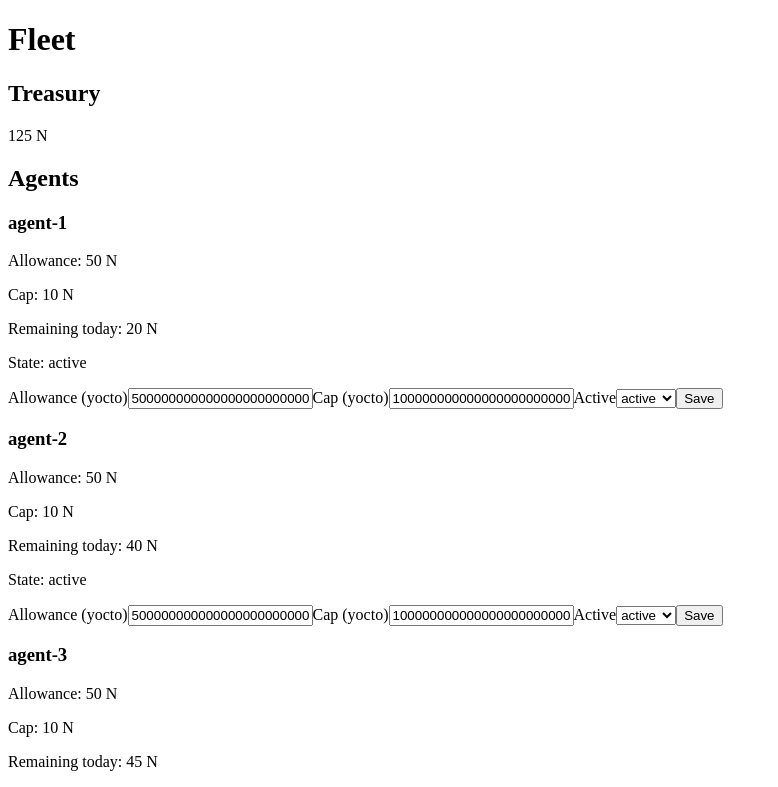
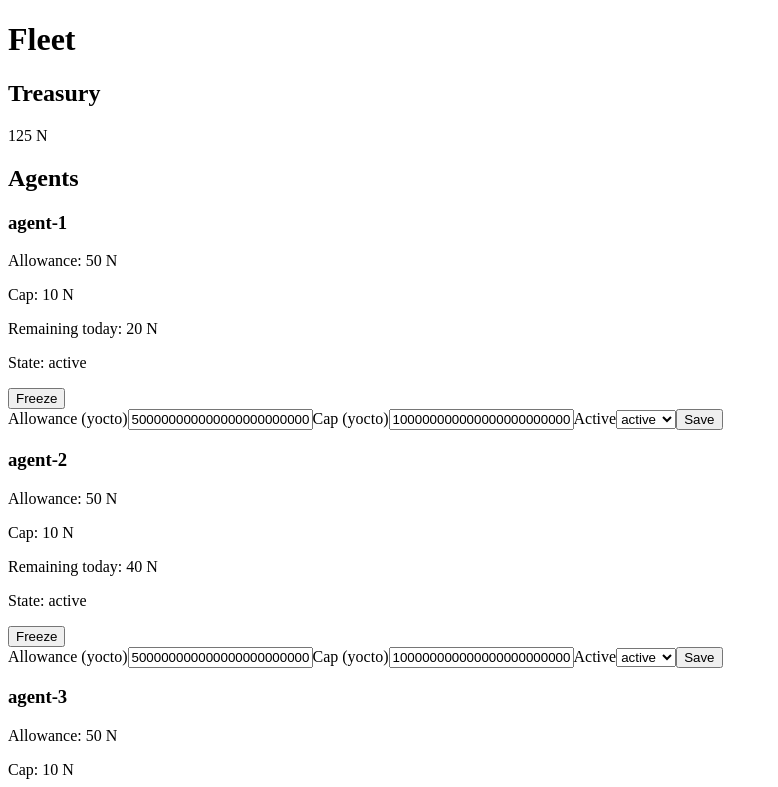
Before and after one commit to techafreshh/chaperone, a Next.js app in the folder app/: page /fleet in a window 1280 px wide. Shown: the top 787 px of the page, without its empty margins (0-778 px from the left). Built offline with nearby package versions, Linux system fonts and the light colour scheme; no server answers.

Commit message:
Issue #17: kill/revive button on fleet cards

```diff
--- a/app/app/fleet/page.tsx
+++ b/app/app/fleet/page.tsx
@@ -1,4 +1,5 @@
 import AgentCard from "../../components/AgentCard";
+import KillButton from "../../components/KillButton";
 import { formatYoctoToNear, getFleetState } from "../../lib/fleet";
 
 export const dynamic = "force-dynamic";
@@ -29,6 +30,7 @@ export default async function FleetPage() {
                 remaining_today_yocto={agent.remaining_today_yocto}
                 active={agent.active}
               />
+              <KillButton agent_id={agent.agent_id} active={agent.active} />
               <form
                 data-testid={`edit-agent-${agent.agent_id}`}
                 method="post"
--- /dev/null
+++ b/app/components/KillButton.tsx
@@ -0,0 +1,34 @@
+"use client";
+
+// Owner-gated one-click kill/revive (issue #17): confirm-then-`fetch` over
+// the session-cookie kill/revive routes, no wallet deps (server-only
+// `near-api-js` stays out of this client component). Unauthenticated clicks
+// fail closed at the route with 401; on 200 the page reloads so `GET
+// /fleet` shows the flipped state.
+export default function KillButton({
+  agent_id,
+  active,
+}: {
+  agent_id: string;
+  active: boolean;
+}) {
+  const action = active ? "kill" : "revive";
+  const label = active ? `Freeze ${agent_id}?` : `Revive ${agent_id}?`;
+  const text = active ? "Freeze" : "Revive";
+  async function onClick() {
+    if (!window.confirm(label)) return;
+    const res = await fetch(`/api/agents/${agent_id}/${action}`, {
+      method: "POST",
+    });
+    if (res.ok) window.location.reload();
+  }
+  return (
+    <button
+      type="button"
+      data-testid={`${action}-${agent_id}`}
+      onClick={onClick}
+    >
+      {text}
+    </button>
+  );
+}
```
